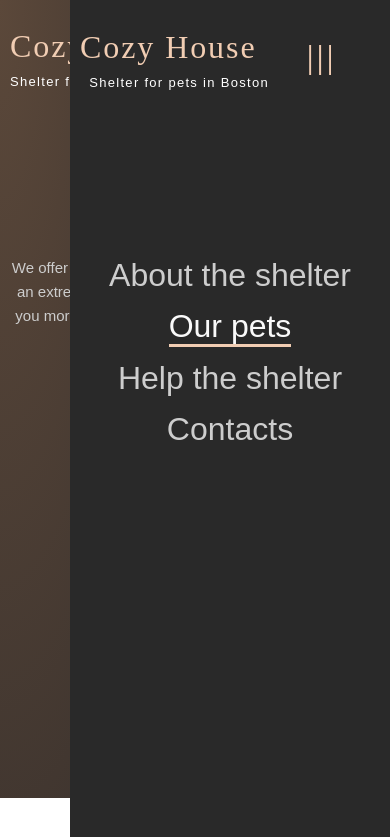
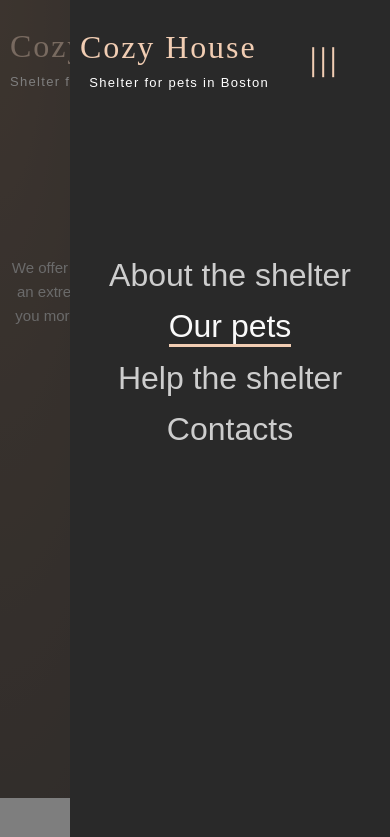
Before and after one commit to StraightToJaneStreet/rss_shelter, a website built with webpack: page shelter/src/pages/index.html in a window 390 px wide. Both pictures are taken after a click on the button 321 px from the left and 62 px from the top of the page. Shown: the top 837 px of the page. Built offline with nearby package versions, Linux system fonts and the light colour scheme; files whose address does not match are found by name; a web font is replaced by a local one.

Commit message:
feat: mobile menu new structure

```diff
--- a/shelter/src/main.js
+++ b/shelter/src/main.js
@@ -1,23 +1,66 @@
 import './scss/style.scss'
 
-document.addEventListener("DOMContentLoaded", () => {
-  console.log("Hello world")
+class MobileMenu {
 
-  const mobnavBtnOpen  = document.getElementById("mobnav-btn-open")
-  const mobnavOverlay  = document.getElementById("mobnav-overlay")
-  const mobnavBtnClose = document.getElementById("mobnav-btn-close")
-  console.log("open", mobnavBtnOpen)
-  console.log("close", mobnavBtnClose)
-  console.log("open", mobnavOverlay)
+  constructor({overlay, button, opened} = { opened: false } ) {
 
+    this.opened = opened
 
-  mobnavBtnOpen.addEventListener("click", (ev) => {
-    mobnavOverlay.classList.toggle("mobnav-overlay--visible")
-  })
+    this.overlayOpenedClass = 'mobnav-overlay--visible'
+    this.buttonRotatedClass = 'mobnav-btn--rotated'
 
-  mobnavBtnClose.addEventListener("click", (ev) => {
-    console.log('test')
-    mobnavOverlay.classList.toggle("mobnav-overlay--visible")
+    this.overlayElement = overlay
+    this.buttonElement = button
+
+    this.setupHandlers()
+  }
+
+  setupHandlers() {
+    this.buttonElement.addEventListener('click', this.toggle.bind(this))
+    this.overlayElement.addEventListener('click', this.handleOverlayClick.bind(this))
+  }
+
+  handleOverlayClick(e) {
+    if (e.target == e.currentTarget) {
+      this.close()
+    }
+  }
+
+  open() {
+    console.log('Close menu')
+    this.overlayElement.classList.add(this.overlayOpenedClass)
+    this.buttonElement.classList.add(this.buttonRotatedClass)
+    this.opened = true
+  }
+
+  close() {
+    console.log('Open menu')
+    this.overlayElement.classList.remove(this.overlayOpenedClass)
+    this.buttonElement.classList.remove(this.buttonRotatedClass)
+    this.opened = false
+  }
+
+  toggle() {
+    if (this.opened) {
+      this.close()
+    } else {
+      this.open()
+    }
+  }
+
+}
+
+document.addEventListener('DOMContentLoaded', () => {
+
+  const mobileMenuOverlayElement = document.getElementById('mobnav-overlay')
+  const mobileMenuButtonElement  = document.getElementById('mobnav-btn')
+
+  console.log('mobileMenuOverlayElemnt', mobileMenuOverlayElement)
+  console.log('mobileMenuButtonElement', mobileMenuButtonElement)
+
+  const menu = new MobileMenu({
+    overlay: mobileMenuOverlayElement,
+    button: mobileMenuButtonElement
   })
 
 })
--- a/shelter/src/pages/index.html
+++ b/shelter/src/pages/index.html
@@ -9,12 +9,12 @@
 <body>
 
     <nav class="mobnav-overlay" id="mobnav-overlay">
+        <div class="mobnav-overlay__content">
             <div class="mobnav-overlay__top">
                 <a class="mobnav-overlay__logo logo" href=".">
                     <h2 class="logo__title">Cozy House</h2>
                     <p class="logo__subtitle">Shelter for pets in Boston</p>
                 </a>
-            <button class="mobnav-overlay__button mobnav-btn mobnav-btn--rotated" id="mobnav-btn-close"><img src="./assets/icons/menu-burger.svg" alt="open menu icon"></button>
             </div>
             <ul class="mobnav-overlay__list">
                 <li class="mobnav-overlay__item"><a class="mobnav-overlay__link" href="#" >About the shelter</a></li>
@@ -22,6 +22,7 @@
                 <li class="mobnav-overlay__item"><a class="mobnav-overlay__link" href="#help-shelter">Help the shelter</a></li>
                 <li class="mobnav-overlay__item"><a class="mobnav-overlay__link" href="#contacts">Contacts</a></li>
             </ul>
+        </div>
     </nav>
 
     <section class="cover">
@@ -31,7 +32,7 @@
                 <p class="logo__subtitle">Shelter for pets in Boston</p>
             </a>
             <div class="header__mobile-navigation">
-                <button class="mobnav-btn" id="mobnav-btn-open">
+                <button class="mobnav-btn" id="mobnav-btn">
                     <img src="./assets/icons/menu-burger.svg" alt="menu burger icon">
                 </button>
             </div>
--- a/shelter/src/scss/components/mobile-navigation.scss
+++ b/shelter/src/scss/components/mobile-navigation.scss
@@ -1,5 +1,7 @@
 .mobnav-btn {
     background-color: unset;
+    position: relative;
+    z-index: 20;
     border: none;
     &--rotated {
         transform: rotate(90deg);
@@ -9,20 +11,37 @@
 .mobnav-overlay {
 
     position: fixed;
-    right: 0;
+    left: 0;
     top: 0;
+
+    width: 100%;
+    height: 100%;
     z-index: 10;
-
-    padding: 30px 10px 0 10px;
-
-    box-sizing: border-box;
-    width: 320px;
-
-    height: 100vh;
 
     display: none;
 
-    background-color: $color-dark-3xl;
+    height: 100vh;
+    z-index: 1;
+    background-color: red;
+
+    background: rgba(41, 41, 41, 0.6);
+
+    &__content {
+
+        width: 320px;
+        height: 100%;
+
+        position: absolute;
+        top: 0;
+        right: 0;
+
+        padding: 30px 10px 0 10px;
+
+        box-sizing: border-box;
+
+
+        background-color: $color-dark-3xl;
+    }
 
     &__top {
         display: flex;
@@ -75,7 +94,7 @@
     $parent: &;
 
     &--visible {
-        @media screen and (max-width: 735px) {
+        @media screen and (max-width: $breakpoint-tablet) {
             display: block;
         }
     }
```
Lines whose indentation alone changed are shown as unchanged.
